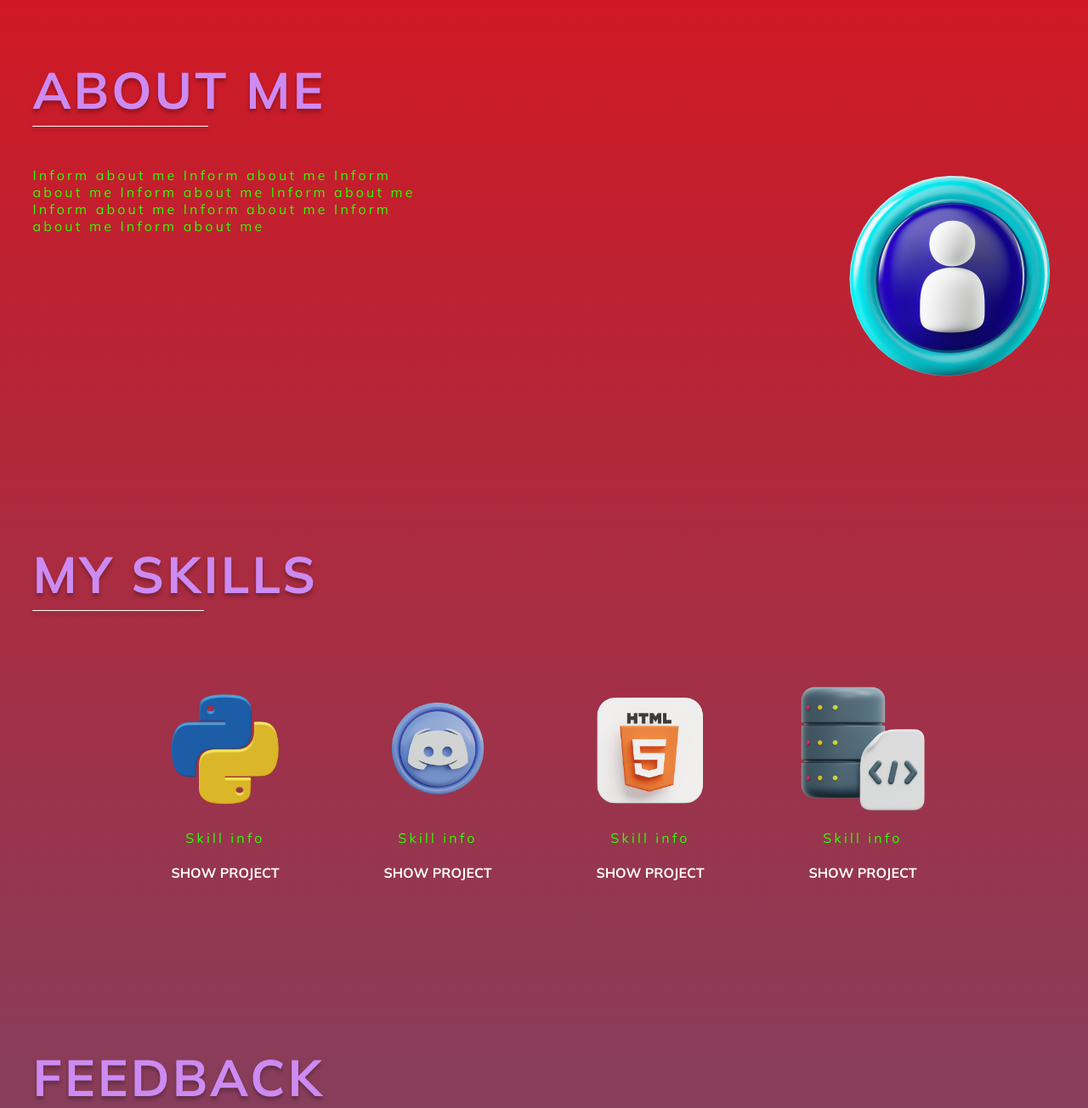
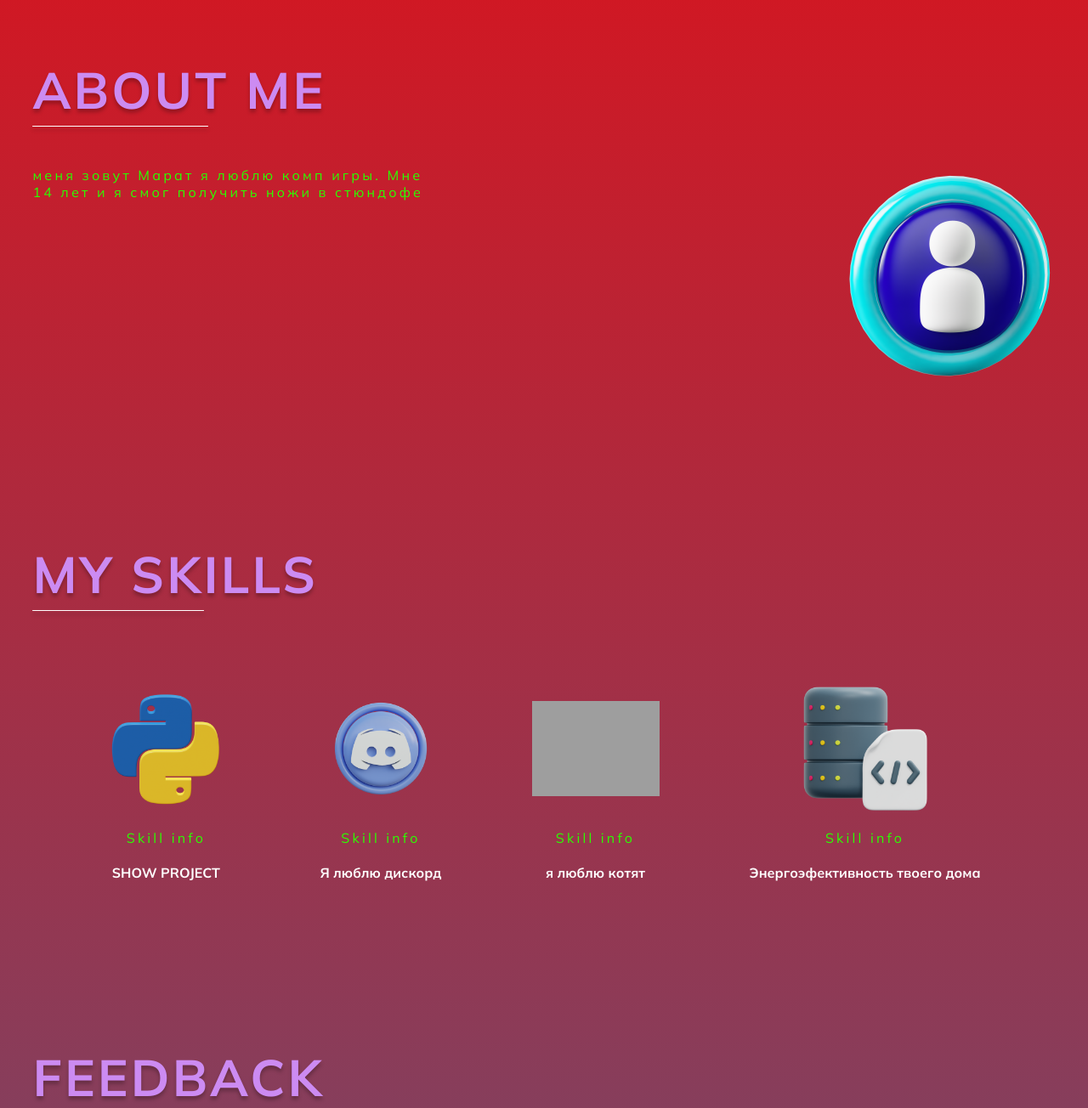
Before and after one commit to marat2008/portfolio, a Flask app: page / in a window 1280 px wide. Shown: the part 838-2142 px from the top of the page at 85% size. Run offline with Flask 3, Linux system fonts and the light colour scheme; grey boxes are pictures that could not be loaded.

Commit message:
Update index.html

```diff
--- a/templates/index.html
+++ b/templates/index.html
@@ -37,9 +37,8 @@
         <h2 class="about__title">ABOUT ME</h2>
         <div class="about__info info-block">
           <p class="info-block__text">
-            Inform about me Inform about me Inform about me Inform about me
-            Inform about me Inform about me Inform about me Inform about me
-            Inform about me
+            меня зовут Марат я люблю комп игры.
+             Мне 14 лет и я смог получить ножи в стюндофе
           </p>
           <img
             class="info-block__img"
@@ -75,18 +74,18 @@
                 height="150"
               />
               <span class="skill__info">Skill info</span>
-              <input class="skill__button" type="submit" name="button_discord" value="SHOW PROJECT">
+              <input class="skill__button" type="submit" name="button_discord" value="Я люблю дискорд">
             </li>
             <li class="skills-list__skill skill">
               <img
                 class="skill__img"
-                src="../static/img/html.png"
+                src="https://w7.pngwing.com/pngs/535/147/png-transparent-pet-cat-animal-pet-kitty.png"
                 alt="html"
                 width="150"
                 height="150"
               />
               <span class="skill__info">Skill info</span>
-              <input class="skill__button" type="submit" name="button_html" value="SHOW PROJECT">
+              <input class="skill__button" type="submit" name="button_html" value="я люблю котят">
             </li>
             <li class="skills-list__skill skill">
               <img
@@ -97,7 +96,7 @@
                 height="150"
               />
               <span class="skill__info">Skill info</span>
-              <input class="skill__button" type="submit" name="button_db" value="SHOW PROJECT">
+              <input class="skill__button" type="submit" name="button_db" value="Энергоэфективность твоего дома">
             </li>
           </ul>
         </form>
```
